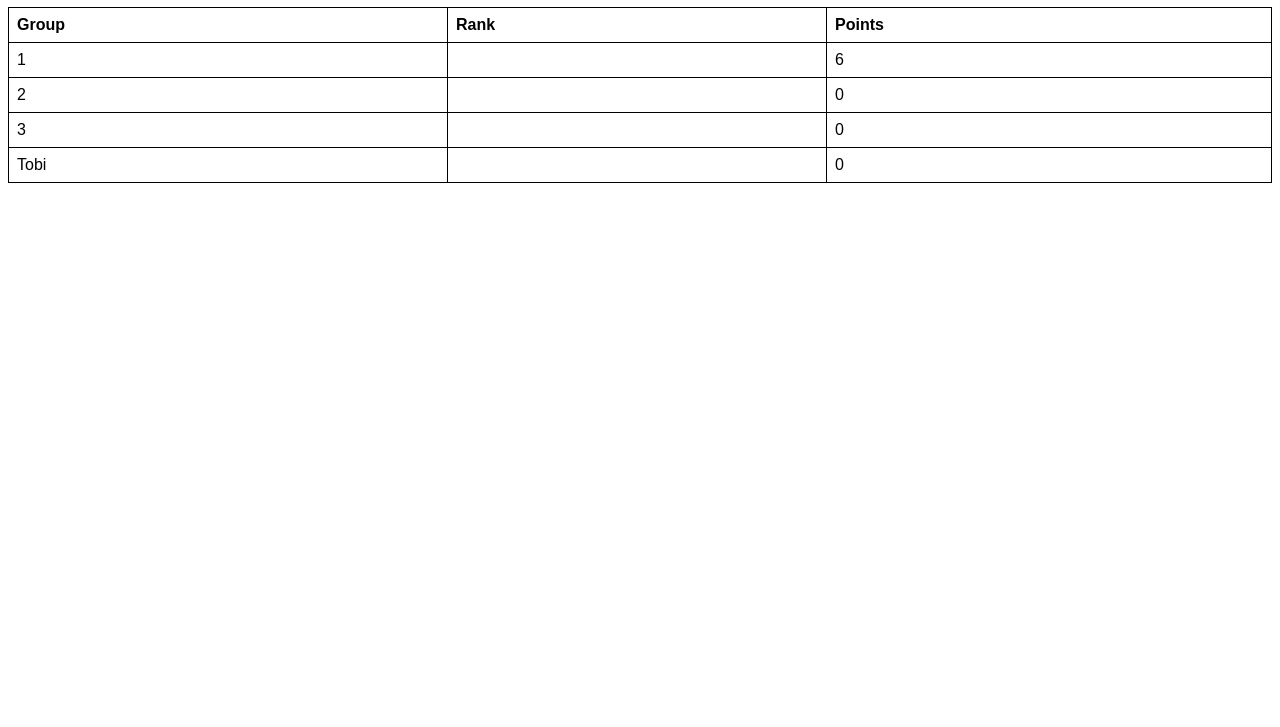
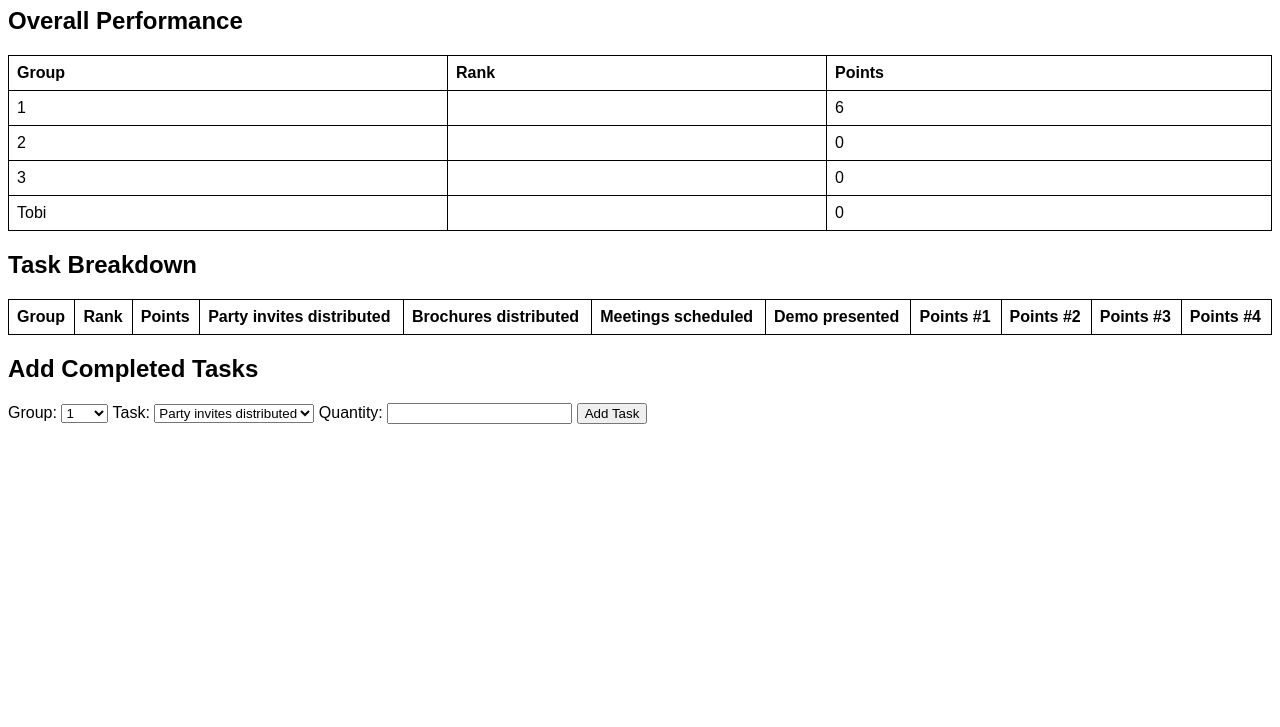
Before and after one commit to ecurio-sphere/Battery-Show-Leaderboard, a plain HTML site: page index.html in a window 1280 px wide. Shown: the part 73-800 px from the top of the page. Drawn offline with Linux system fonts and the light colour scheme.

Commit message:
Update index.html

```diff
--- a/index.html
+++ b/index.html
@@ -3,11 +3,13 @@
 <head>
     <meta charset="UTF-8">
     <meta name="viewport" content="width=device-width, initial-scale=1.0">
-    <title>Networking Team Performance</title>
+    <title>Sphere Energy Battery Show Leaderboard</title>
     <link rel="stylesheet" href="styles.css">
 </head>
 <body>
-    <h1>Networking Team Performance</h1>
+    <h1>Sphere Energy Battery Show Leaderboard</h1>
+    <div class="container">
+        <h2>Overall Performance</h2>
         <table id="overall-points">
             <thead>
                 <tr>
@@ -20,6 +22,48 @@
                 <!-- Data will be populated here by JavaScript -->
             </tbody>
         </table>
+        <h2>Task Breakdown</h2>
+        <table id="task-breakdown">
+            <thead>
+                <tr>
+                    <th>Group</th>
+                    <th>Rank</th>
+                    <th>Points</th>
+                    <th>Party invites distributed</th>
+                    <th>Brochures distributed</th>
+                    <th>Meetings scheduled</th>
+                    <th>Demo presented</th>
+                    <th>Points #1</th>
+                    <th>Points #2</th>
+                    <th>Points #3</th>
+                    <th>Points #4</th>
+                </tr>
+            </thead>
+            <tbody>
+                <!-- Data will be populated here by JavaScript -->
+            </tbody>
+        </table>
+        <h2>Add Completed Tasks</h2>
+        <form id="task-form">
+            <label for="group">Group:</label>
+            <select id="group" name="group">
+                <option value="1">1</option>
+                <option value="2">2</option>
+                <option value="3">3</option>
+                <option value="Tobi">Tobi</option>
+            </select>
+            <label for="task">Task:</label>
+            <select id="task" name="task">
+                <option value="partyInvites">Party invites distributed</option>
+                <option value="brochures">Brochures distributed</option>
+                <option value="meetings">Meetings scheduled</option>
+                <option value="demo">Demo presented</option>
+            </select>
+            <label for="quantity">Quantity:</label>
+            <input type="number" id="quantity" name="quantity" min="1" required>
+            <button type="submit">Add Task</button>
+        </form>
+    </div>
     <script src="script.js"></script>
 </body>
 </html>
```
Lines whose indentation alone changed are shown as unchanged.
